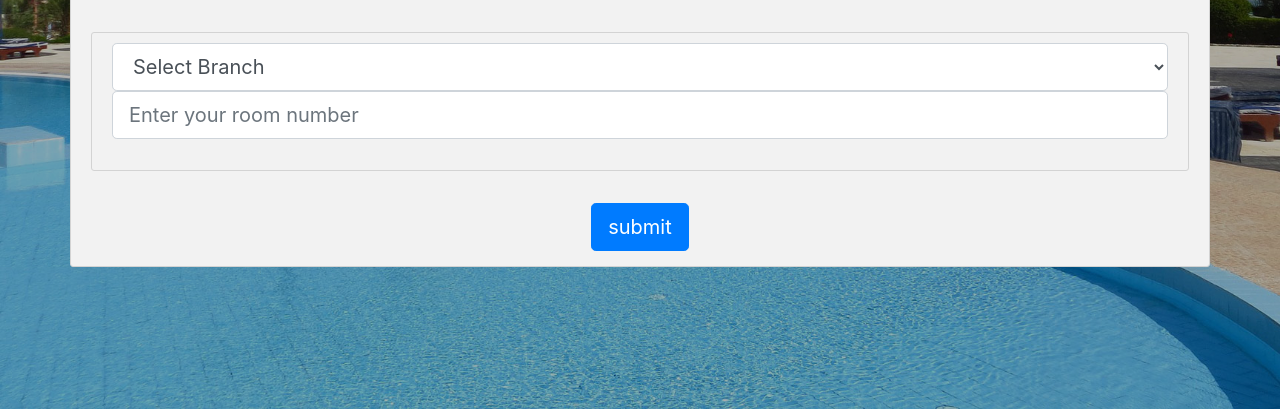
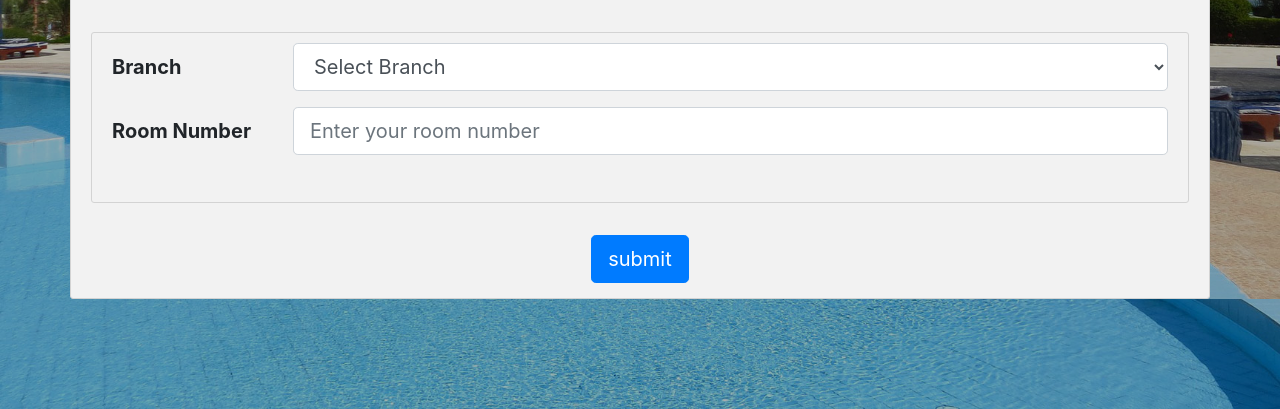
Before and after one commit to nachanok-i/Hotel-management, a PHP site: page /service.php in a window 1280 px wide. Shown: the part 391-800 px from the top of the page. Run offline with PHP 8.4, Linux system fonts and the light colour scheme; a user stored in the database is signed in; data that the repository does not hold is empty; some libraries are stand-ins or nearby versions.

Commit message:
update label for both service

```diff
--- a/service.php
+++ b/service.php
@@ -4,8 +4,7 @@ require_once "config.php";
 <?php session_start();
 if (isset($_SESSION['email']) != NULL) {
     $userEmail = $_SESSION['email'];
-}
-else {
+} else {
     echo '<script>
     alert("Please Login first");
     window.location.href="index.php";
@@ -243,6 +242,9 @@ function loadFood()
             </table>
             <div class="container">
 
+                <div class="form-group row">
+                    <label for="Branch" class="col-sm-2 col-form-label col-form-label-lg"><b>Branch</b></label>
+                    <div class="col-sm-10">
                         <select class="form-control form-control-lg" name="Branch" id="branch" required>
                             <option value="">Select Branch</option>
                             <?php
@@ -257,7 +259,14 @@ function loadFood()
                             }
                             ?>
                         </select>
+                    </div>
+                </div>
+                <div class="form-group row">
+                    <label for="Branch" class="col-sm-2 col-form-label col-form-label-lg"><b>Room Number</b></label>
+                    <div class="col-sm-10">
                         <p><input type="text" name="roomID" placeholder="Enter your room number" class="form-control form-control-lg mb-2" required></p>
+                    </div>
+                </div>
             </div>
             <input type="submit" name="sumbit" style="margin-top:5px; " align="center" class="btn btn-lg btn-primary mx-auto d-block" value="submit" />
         </form>
```
Also changed, not shown: food.php (+12 -5 lines). Lines whose indentation alone changed are shown as unchanged.
